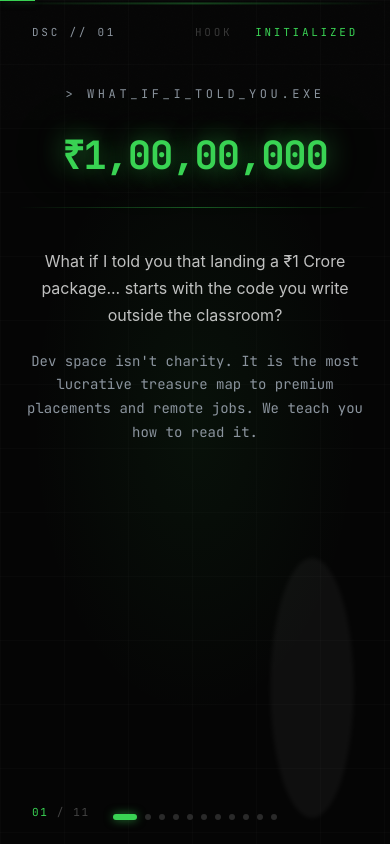
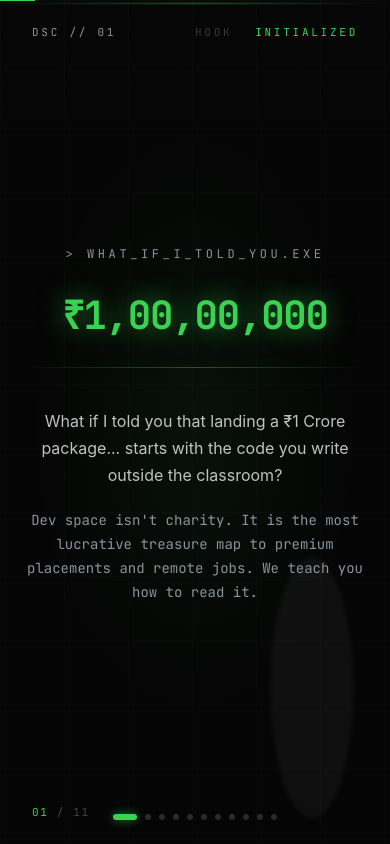
Before and after one commit to PranavXDragon/devspace-intro, a Next.js app: page / in a window 390 px wide. Built offline with nearby package versions, Linux system fonts and the light colour scheme.

Commit message:
Restore vertical centering for Slide 1

```diff
--- a/components/slides/Slide1Hero.tsx
+++ b/components/slides/Slide1Hero.tsx
@@ -3,7 +3,7 @@ import { motion } from "framer-motion";
 
 export default function Slide1Hero() {
   return (
-    <div className="slide noise grid-bg flex flex-col items-center justify-start md:justify-center relative">
+    <div className="slide noise grid-bg flex flex-col items-center justify-center relative pt-0 md:pt-0" style={{ paddingTop: 0 }}>
       {/* Deep radial gradient */}
       <div
         className="absolute inset-0 pointer-events-none"
@@ -49,7 +49,7 @@ export default function Slide1Hero() {
           initial={{ opacity: 0, scale: 0.8 }}
           animate={{ opacity: 1, scale: 1 }}
           transition={{ duration: 1, delay: 0.5, ease: [0.16, 1, 0.3, 1] }}
-          className="animate-glow mt-8 md:mt-0"
+          className="animate-glow"
           style={{
             fontFamily: "JetBrains Mono",
             fontSize: "clamp(36px, 10vw, 200px)",
```
